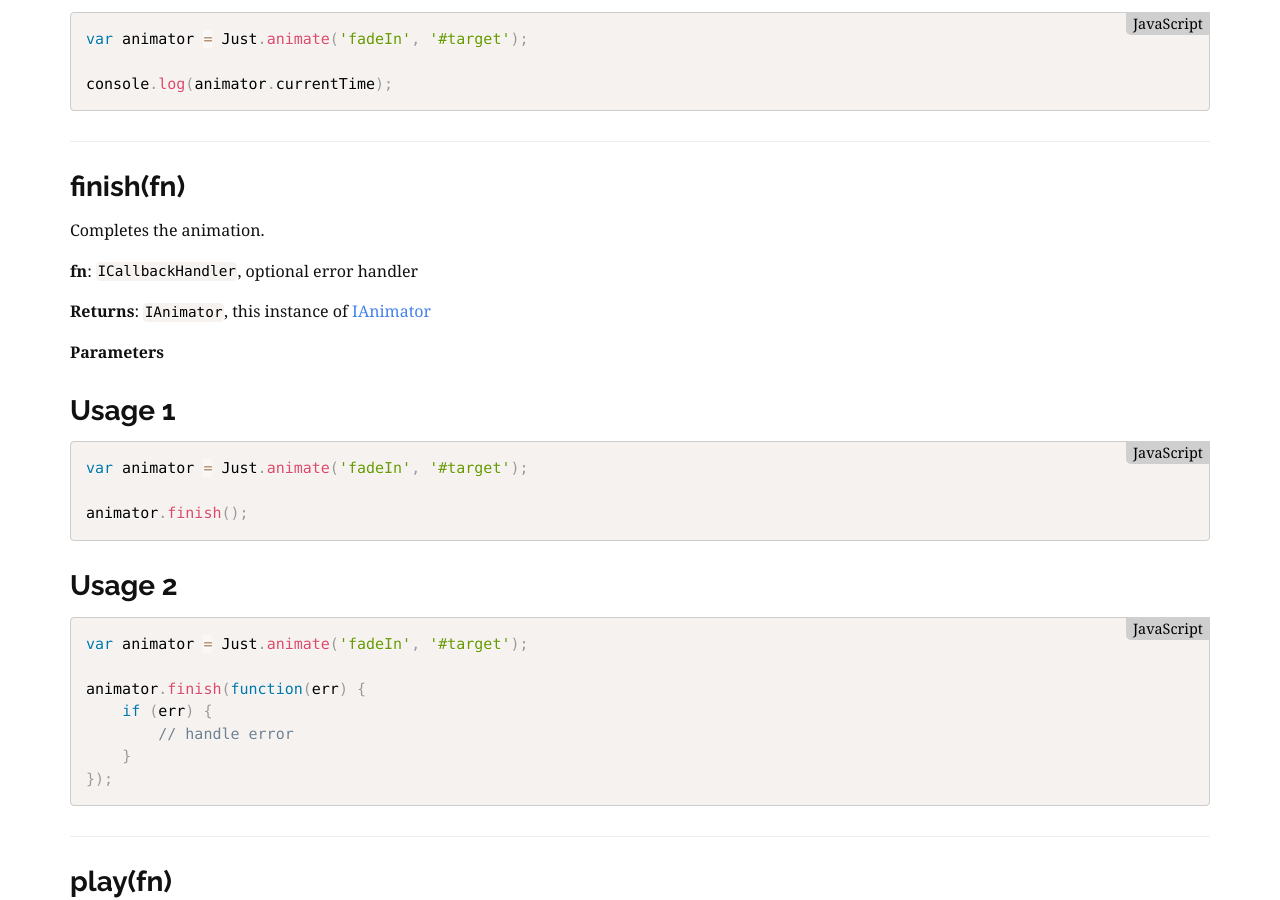
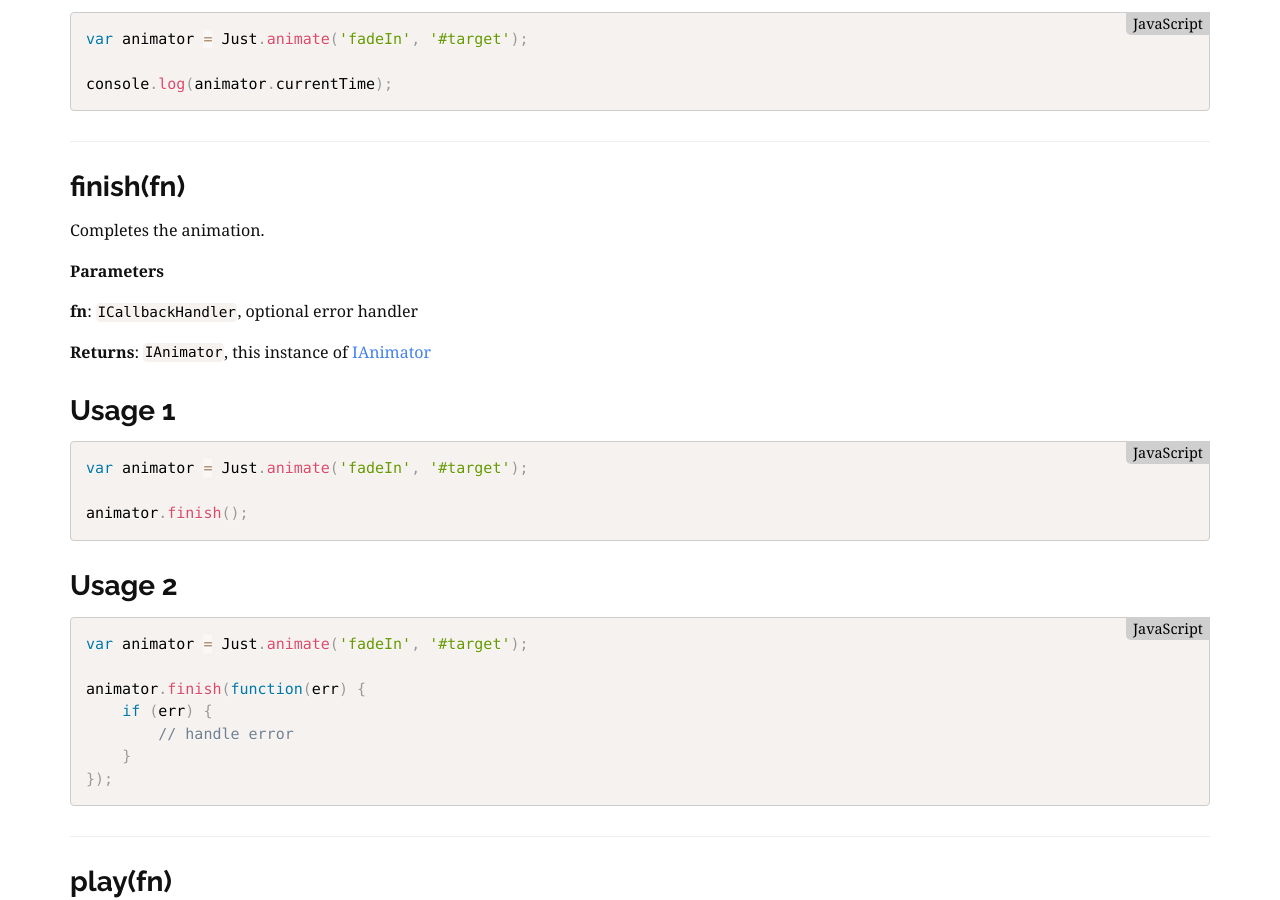
Before and after one commit to just-animate/just-animate.github.io, a Jekyll site: the page built from api/elementanimator.md, in a window 1280 px wide and 900 px high, scrolled down 1440 px. Built offline with Jekyll 4.4.1, drawn with Linux system fonts in a browser that asks for light colours; Markdown is read by kramdown in place of the engine named in the settings.

````diff
--- a/api/elementanimator.md
+++ b/api/elementanimator.md
@@ -68,11 +68,11 @@ console.log(animator.currentTime);
 
 Completes the animation.
 
+**Parameters**
+
 **fn**: [`ICallbackHandler`](#ICallbackHandler), optional error handler
 
 **Returns**: [`IAnimator`](#IAnimator), this instance of [IAnimator](#IAnimator)
-
-**Parameters**
 
 ### Usage 1
 ``` javascript
````
